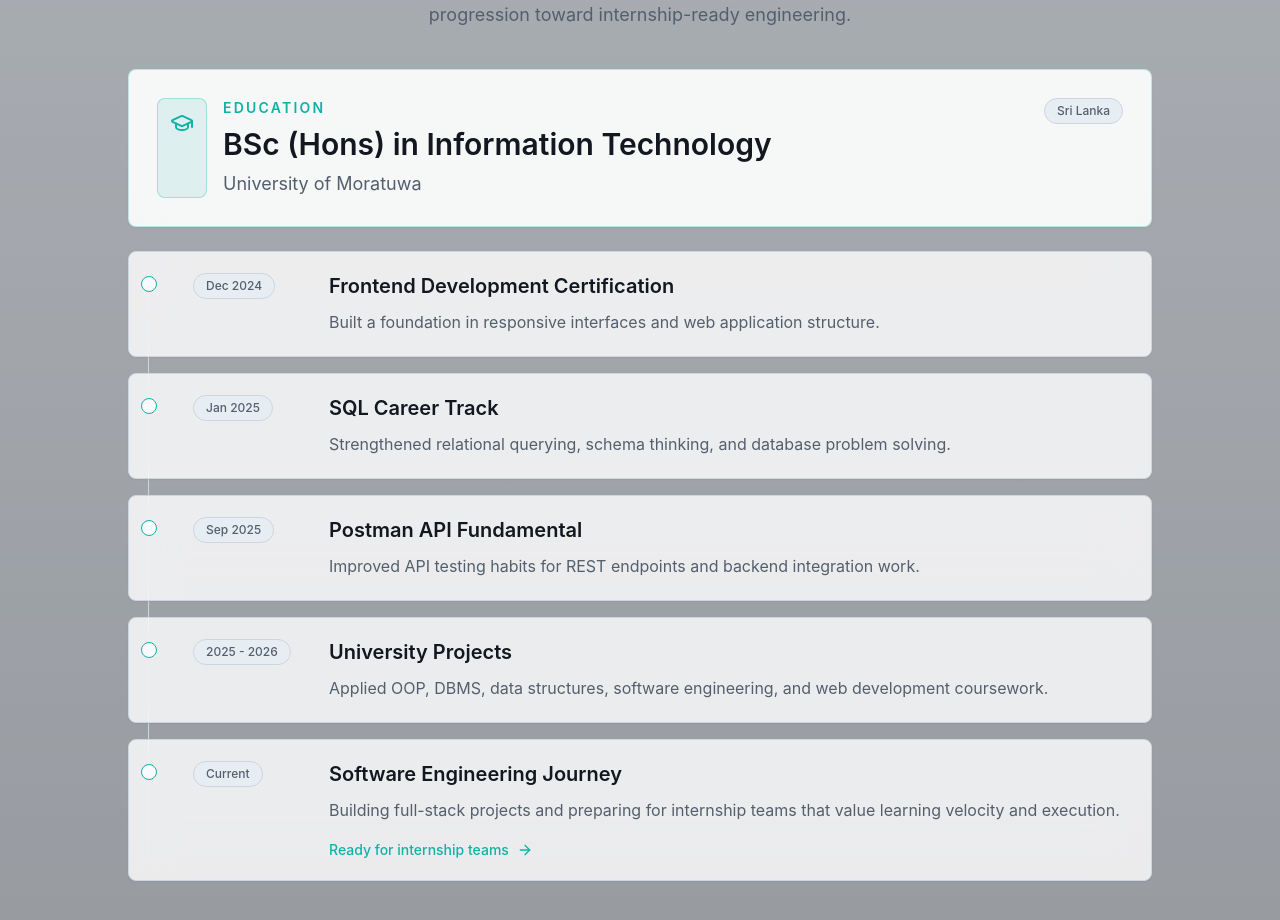
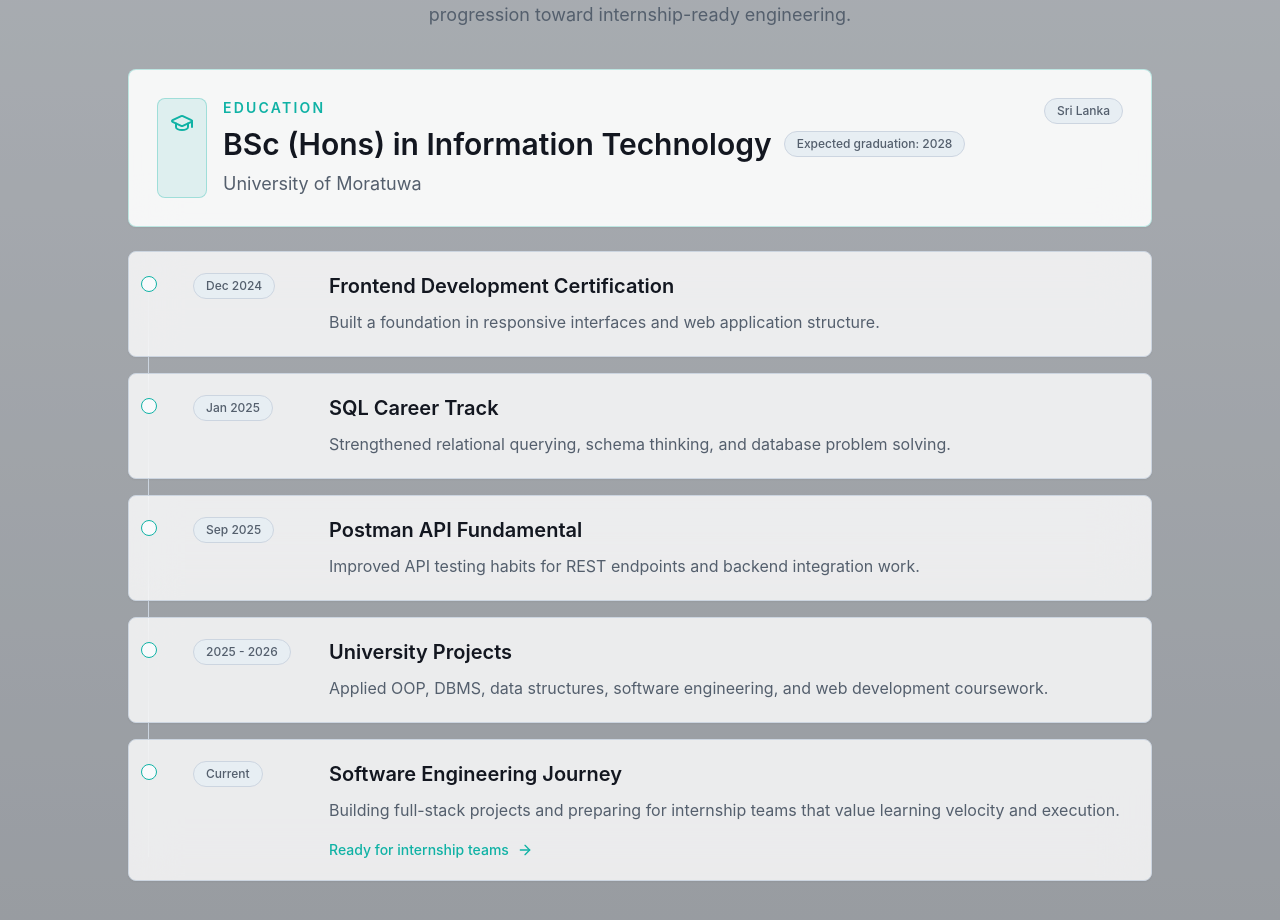
Before and after one commit to Sinthuha-n/personal-portifolio---sinthu, a Next.js app: page / in a window 1280 px wide. Shown: the part 4520-5440 px from the top of the page. Built offline with nearby package versions, Linux system fonts and the light colour scheme.

Commit message:
feat(portfolio): add expected graduation year to education timeline

```diff
--- a/components/sections/experience-section.tsx
+++ b/components/sections/experience-section.tsx
@@ -20,7 +20,10 @@ export function ExperienceSection() {
               </div>
               <div>
                 <p className="text-sm font-semibold uppercase tracking-[0.16em] text-primary">Education</p>
-                <h3 className="mt-2 text-2xl font-semibold md:text-3xl">BSc (Hons) in Information Technology</h3>
+                <div className="mt-2 flex flex-wrap items-center gap-3">
+                  <h3 className="text-2xl font-semibold md:text-3xl">BSc (Hons) in Information Technology</h3>
+                  <Badge>Expected graduation: 2028</Badge>
+                </div>
                 <p className="mt-2 text-lg text-muted-foreground">University of Moratuwa</p>
               </div>
             </div>
```
Also changed, not shown: 1 other file (tests, documents, lock files or other folders).
